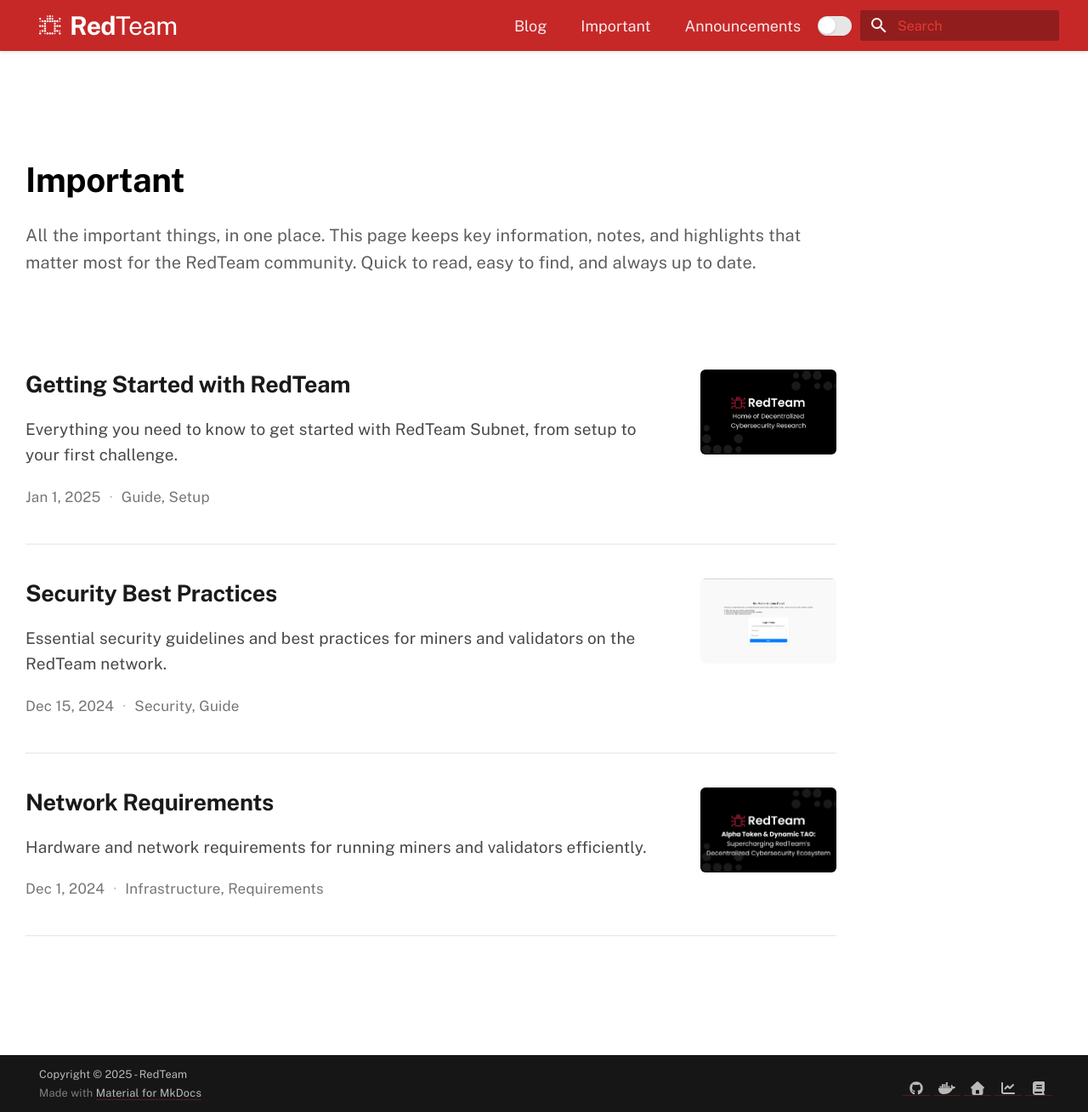
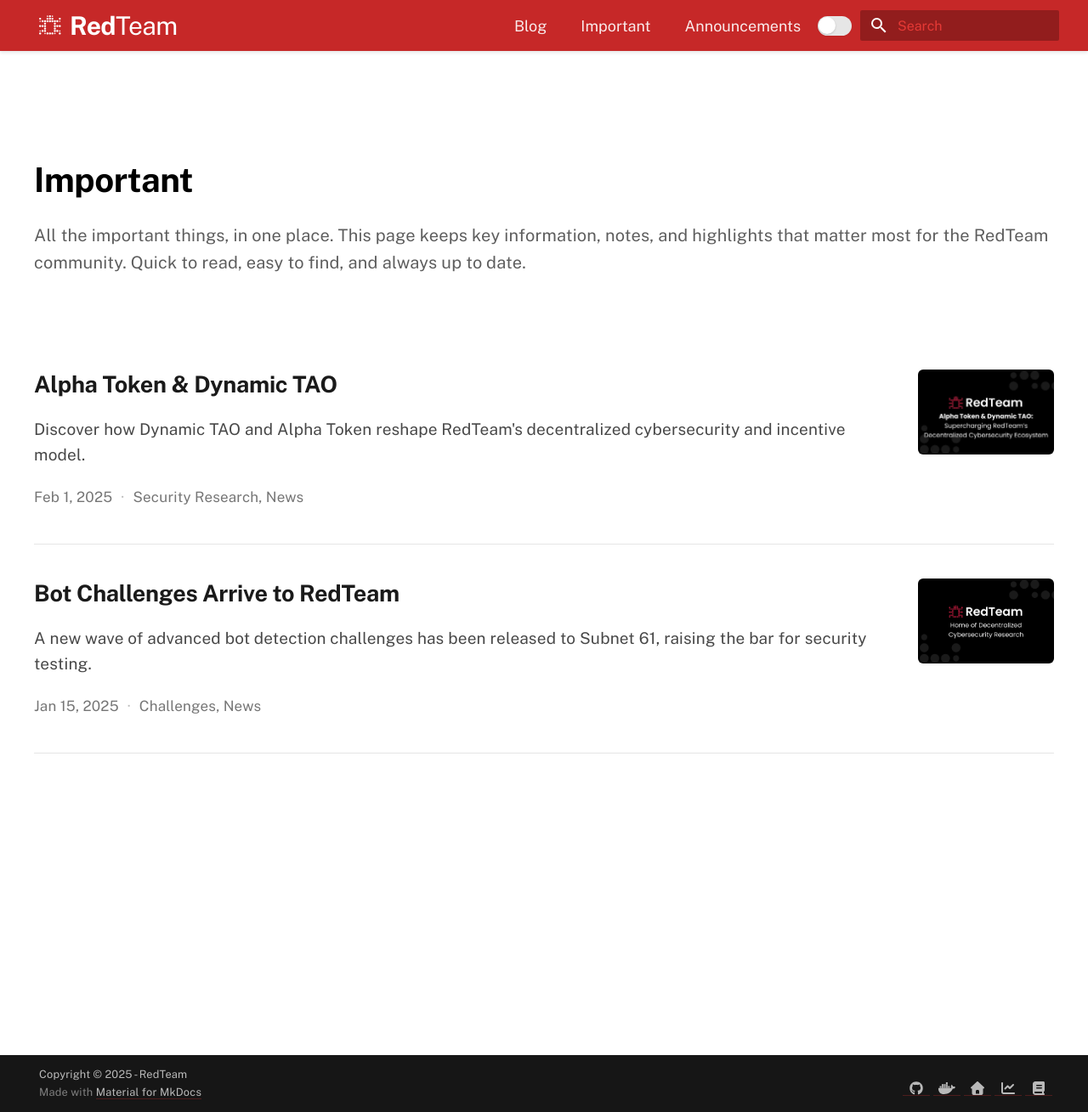
Before and after one commit to RedTeamSubnet/blog.theredteam.io, an MkDocs documentation site: the page built from docs/importants/index.md, in a window 1280 px wide and 1309 px high. Shown: the whole window at 85% size. Built offline with MkDocs 1.6.1 and Material for MkDocs 9.7.7, drawn with Linux system fonts in a browser that asks for light colours; a script that is not in the unit is left out.

Commit message:
feat: Update important page content and enhance post details for clarity

```diff
--- a/docs/importants/index.md
+++ b/docs/importants/index.md
@@ -2,58 +2,43 @@
 title: Important
 hide:
   - navigation
+  - toc
 ---
 
 <div class="blog-header">
   <h1>Important</h1>
-  <p class="blog-subtitle">All the important things, in one place. This page keeps key information, notes, and highlights that matter most for the RedTeam community. Quick to read, easy to find, and always up to date.
-</p>
+  <p class="blog-subtitle">All the important things, in one place. This page keeps key information, notes, and highlights that matter most for the RedTeam community. Quick to read, easy to find, and always up to date.</p>
 </div>
 
 <div class="blog-posts">
 
   <article class="blog-post">
     <div class="post-content">
-      <h2><a href="#getting-started">Getting Started with RedTeam</a></h2>
-      <p class="post-excerpt">Everything you need to know to get started with RedTeam Subnet, from setup to your first challenge.</p>
+      <h2><a href="../blog/posts/dynamic-tao-alpha-token/">Alpha Token & Dynamic TAO</a></h2>
+      <p class="post-excerpt">Discover how Dynamic TAO and Alpha Token reshape RedTeam's decentralized cybersecurity and incentive model.</p>
       <div class="post-meta">
-        <span class="post-date">Jan 1, 2025</span>
+        <span class="post-date">Feb 1, 2025</span>
         <span class="post-separator">·</span>
-        <span class="post-tags">Guide, Setup</span>
+        <span class="post-tags">Security Research, News</span>
       </div>
     </div>
     <div class="post-image">
-      <img src="../assets/images/decentralized-cybersecurity.png" alt="Getting Started">
+      <img src="../assets/images/alpha-token.png" alt="Alpha Token & Dynamic TAO">
     </div>
   </article>
 
   <article class="blog-post">
     <div class="post-content">
-      <h2><a href="#security-best-practices">Security Best Practices</a></h2>
-      <p class="post-excerpt">Essential security guidelines and best practices for miners and validators on the RedTeam network.</p>
+      <h2><a href="../blog/posts/bot-detection-challenges/">Bot Challenges Arrive to RedTeam</a></h2>
+      <p class="post-excerpt">A new wave of advanced bot detection challenges has been released to Subnet 61, raising the bar for security testing.</p>
       <div class="post-meta">
-        <span class="post-date">Dec 15, 2024</span>
+        <span class="post-date">Jan 15, 2025</span>
         <span class="post-separator">·</span>
-        <span class="post-tags">Security, Guide</span>
+        <span class="post-tags">Challenges, News</span>
       </div>
     </div>
     <div class="post-image">
-      <img src="../assets/images/decentralized-cybersecurity2.webp" alt="Security">
-    </div>
-  </article>
-
-  <article class="blog-post">
-    <div class="post-content">
-      <h2><a href="#network-requirements">Network Requirements</a></h2>
-      <p class="post-excerpt">Hardware and network requirements for running miners and validators efficiently.</p>
-      <div class="post-meta">
-        <span class="post-date">Dec 1, 2024</span>
-        <span class="post-separator">·</span>
-        <span class="post-tags">Infrastructure, Requirements</span>
-      </div>
-    </div>
-    <div class="post-image">
-      <img src="../assets/images/alpha-token.png" alt="Requirements">
+      <img src="../assets/images/decentralized-cybersecurity.png" alt="Bot Challenges">
     </div>
   </article>
 
```
